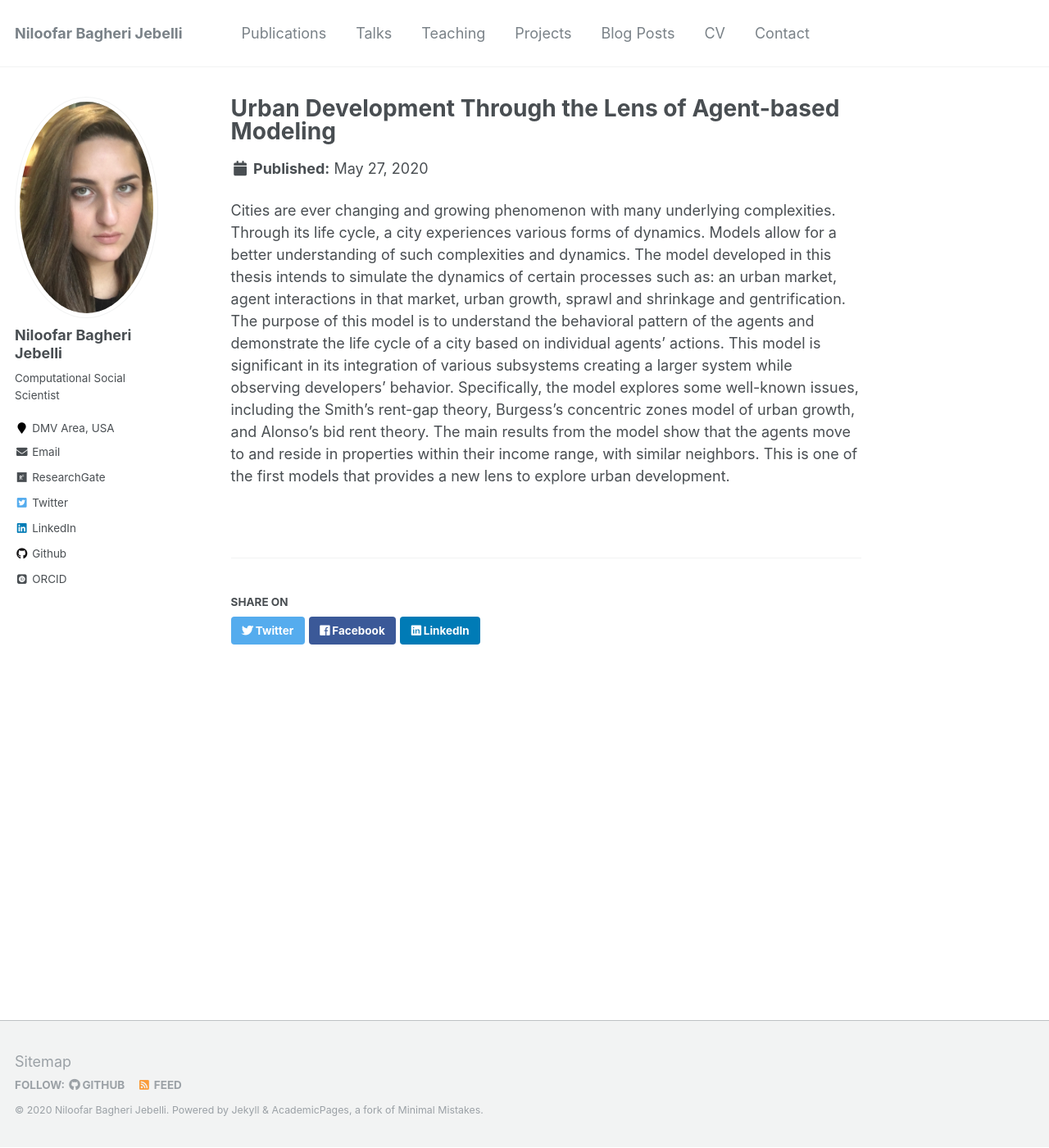
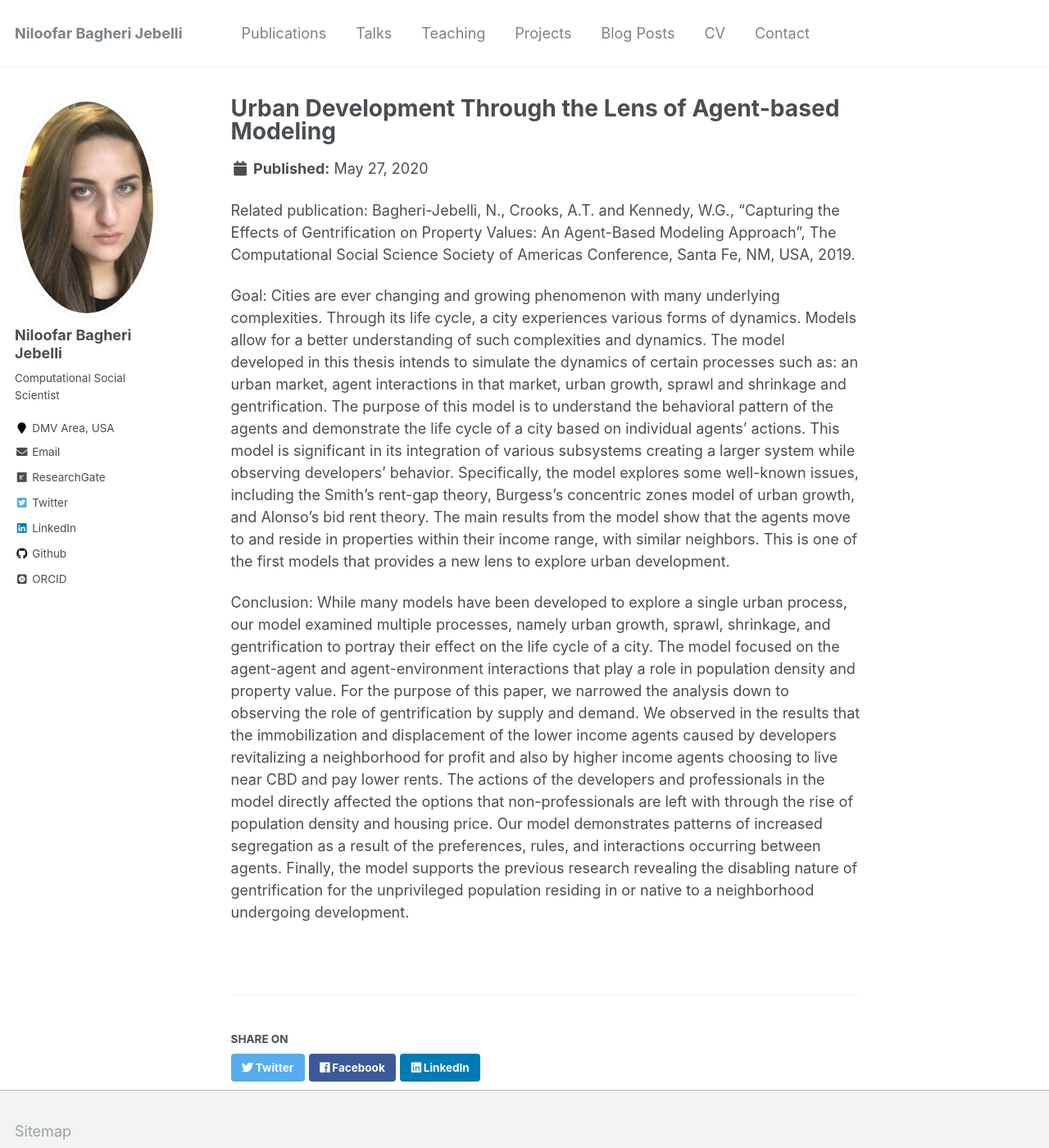
Before and after one commit to niloofar-jebelli/nbagher.github.io, a Jekyll site: the page built from _projects/urban-development.md, in a window 1280 px wide and 1400 px high. Shown: the whole window at 82% size. Built offline with Jekyll 4.4.1, drawn with Linux system fonts in a browser that asks for light colours; some web fonts are replaced.

Commit message:
added version 6.1, updated readme

```diff
--- a/_projects/urban-development.md
+++ b/_projects/urban-development.md
@@ -4,4 +4,18 @@ excerpt: "Capturing the Effects of Gentrification on Property Values: An Agent-B
 collection: projects
 ---
 
-Cities are ever changing and growing phenomenon with many underlying complexities. Through its life cycle, a city experiences various forms of dynamics. Models allow for a better understanding of such complexities and dynamics. The model developed in this thesis intends to simulate the dynamics of certain processes such as: an urban market, agent interactions in that market, urban growth, sprawl and shrinkage and gentrification. The purpose of this model is to understand the behavioral pattern of the agents and demonstrate the life cycle of a city based on individual agents’ actions. This model is significant in its integration of various subsystems creating a larger system while observing developers’ behavior. Specifically, the model explores some well-known issues, including the Smith’s rent-gap theory, Burgess’s concentric zones model of urban growth, and Alonso’s bid rent theory. The main results from the model show that the agents move to and reside in properties within their income range, with similar neighbors. This is one of the first models that provides a new lens to explore urban development.
+Related publication: Bagheri-Jebelli, N., Crooks, A.T. and Kennedy, W.G., “Capturing the Effects of Gentrification on Property Values: An Agent-Based Modeling Approach”, The Computational Social Science Society of Americas Conference, Santa Fe, NM, USA, 2019.
+
+Goal: Cities are ever changing and growing phenomenon with many underlying complexities. Through its life cycle, a city experiences various forms of dynamics. Models allow for a better understanding of such complexities and dynamics. The model developed in this thesis intends to simulate the dynamics of certain processes such as: an urban market, agent interactions in that market, urban growth, sprawl and shrinkage and gentrification. The purpose of this model is to understand the behavioral pattern of the agents and demonstrate the life cycle of a city based on individual agents’ actions. This model is significant in its integration of various subsystems creating a larger system while observing developers’ behavior. Specifically, the model explores some well-known issues, including the Smith’s rent-gap theory, Burgess’s concentric zones model of urban growth, and Alonso’s bid rent theory. The main results from the model show that the agents move to and reside in properties within their income range, with similar neighbors. This is one of the first models that provides a new lens to explore urban development.
+
+Conclusion: While many models have been developed to explore a single urban process, our model examined multiple processes,
+namely urban growth, sprawl, shrinkage, and gentrification to portray their effect on the life cycle of a city. The model
+focused on the agent-agent and agent-environment interactions that play a role in population density and property
+value. For the purpose of this paper, we narrowed the analysis down to observing the role of gentrification by supply
+and demand. We observed in the results that the immobilization and displacement of the lower income agents caused
+by developers revitalizing a neighborhood for profit and also by higher income agents choosing to live near CBD
+and pay lower rents. The actions of the developers and professionals in the model directly affected the options that
+non-professionals are left with through the rise of population density and housing price. Our model demonstrates
+patterns of increased segregation as a result of the preferences, rules, and interactions occurring between agents. Finally,
+the model supports the previous research revealing the disabling nature of gentrification for the unprivileged population
+residing in or native to a neighborhood undergoing development.
```
